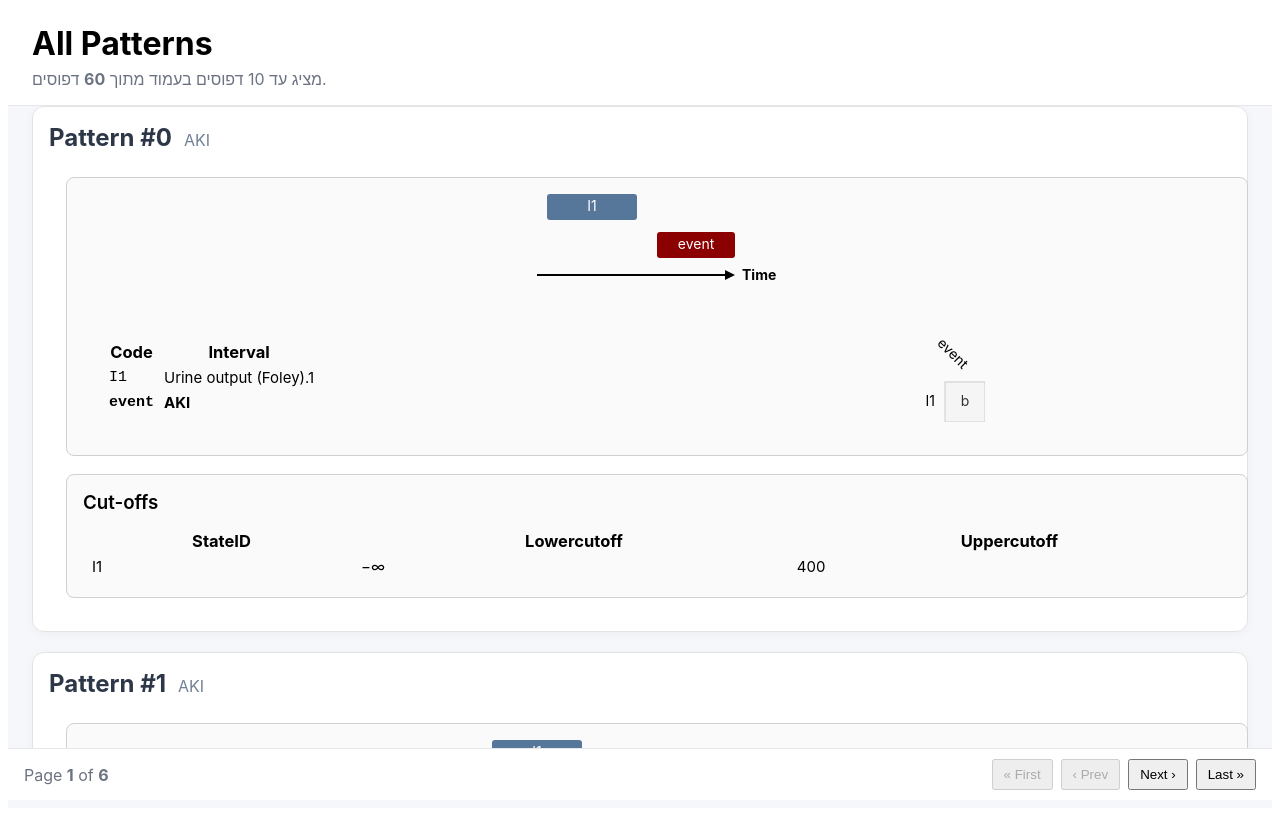
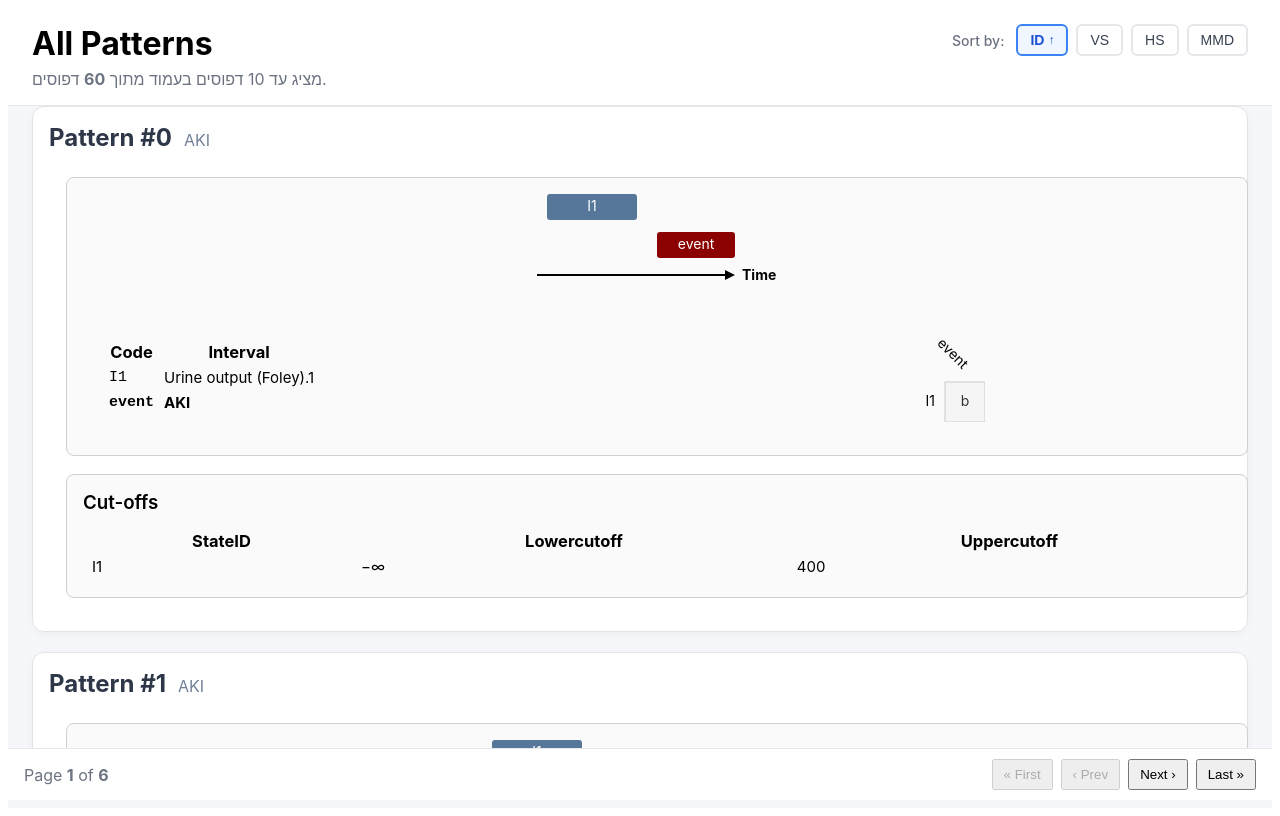
Before and after one commit to AyeletHashahar/PatternsViz, a React (Vite) app in the folder patterns/: page / in a window 1280 px wide. Built offline with nearby package versions, Linux system fonts and the light colour scheme.

Commit message:
Implement sorting for patterns by various criteria
Added sorting functionality for patterns based on selected criteria and direction.

```diff
--- a/patterns/src/App.jsx
+++ b/patterns/src/App.jsx
@@ -12,6 +12,8 @@ export default function App() {
   const [err, setErr] = useState(null);
 
   const [page, setPage] = useState(1);
+  const [sortBy, setSortBy] = useState("id"); // "id", "vs", "hs", "mmd"
+  const [sortDirection, setSortDirection] = useState("asc"); // "asc", "desc"
   const listRef = useRef(null);
 
   useEffect(() => {
@@ -38,10 +40,45 @@ export default function App() {
     return () => { abort = true; };
   }, []);
 
-  const totalPages = Math.max(1, Math.ceil(patterns.length / PAGE_SIZE));
+  // Sort patterns based on current sort settings
+  const sortedPatterns = React.useMemo(() => {
+    const sorted = [...patterns].sort((a, b) => {
+      let aVal, bVal;
+
+      switch (sortBy) {
+        case "vs":
+          aVal = a.verticalSupport ?? 0;
+          bVal = b.verticalSupport ?? 0;
+          break;
+        case "hs":
+          aVal = a.horizontalSupport ?? 0;
+          bVal = b.horizontalSupport ?? 0;
+          break;
+        case "mmd":
+          aVal = a.meanDuration ?? 0;
+          bVal = b.meanDuration ?? 0;
+          break;
+        case "id":
+        default:
+          aVal = a.pattern_id;
+          bVal = b.pattern_id;
+          break;
+      }
+
+      if (sortDirection === "desc") {
+        return bVal - aVal;
+      } else {
+        return aVal - bVal;
+      }
+    });
+
+    return sorted;
+  }, [patterns, sortBy, sortDirection]);
+
+  const totalPages = Math.max(1, Math.ceil(sortedPatterns.length / PAGE_SIZE));
   const start = (page - 1) * PAGE_SIZE;
   const end = start + PAGE_SIZE;
-  const pageItems = patterns.slice(start, end);
+  const pageItems = sortedPatterns.slice(start, end);
 
   const goToPage = (p) => {
     const clamped = Math.min(Math.max(1, p), totalPages);
@@ -51,6 +88,17 @@ export default function App() {
       if (listRef.current) listRef.current.scrollTo({ top: 0, behavior: "smooth" });
       window.scrollTo({ top: 0, behavior: "smooth" }); // גם חלון, ליתר ביטחון
     });
+  };
+
+  const handleSortChange = (newSortBy) => {
+    if (newSortBy === sortBy) {
+      // Toggle direction if same sort field
+      setSortDirection(sortDirection === "asc" ? "desc" : "asc");
+    } else {
+      setSortBy(newSortBy);
+      setSortDirection("asc");
+    }
+    setPage(1); // Reset to first page when sorting changes
   };
 
   return (
@@ -65,10 +113,55 @@ export default function App() {
     >
       {/* Header */}
       <header style={{padding: "16px 24px", flexShrink: 0, background: "#fff", borderBottom: "1px solid #e5e7eb"}}>
-        <h1 style={{margin: 0}}>All Patterns</h1>
-        <p style={{margin: "6px 0 0 0", color: "#6b7280"}}>
-          מציג עד {PAGE_SIZE} דפוסים בעמוד מתוך <b>{patterns.length}</b> דפוסים.
-        </p>
+        <div style={{display: "flex", justifyContent: "space-between", alignItems: "flex-start", gap: 16}}>
+          <div>
+            <h1 style={{margin: 0}}>All Patterns</h1>
+            <p style={{margin: "6px 0 0 0", color: "#6b7280"}}>
+              מציג עד {PAGE_SIZE} דפוסים בעמוד מתוך <b>{patterns.length}</b> דפוסים.
+            </p>
+          </div>
+
+          {/* Sort Controls */}
+          <div style={{display: "flex", alignItems: "center", gap: 12, flexWrap: "wrap"}}>
+            <label style={{color: "#6b7280", fontSize: "14px", fontWeight: "500"}}>
+              Sort by:
+            </label>
+            <div style={{display: "flex", gap: 8}}>
+              {[
+                {key: "id", label: "ID"},
+                {key: "vs", label: "VS"},
+                {key: "hs", label: "HS"},
+                {key: "mmd", label: "MMD"}
+              ].map(({key, label}) => (
+                <button
+                  key={key}
+                  onClick={() => handleSortChange(key)}
+                  style={{
+                    padding: "6px 12px",
+                    border: `2px solid ${sortBy === key ? "#3b82f6" : "#e5e7eb"}`,
+                    borderRadius: "6px",
+                    backgroundColor: sortBy === key ? "#eff6ff" : "#fff",
+                    color: sortBy === key ? "#1d4ed8" : "#374151",
+                    fontSize: "14px",
+                    fontWeight: sortBy === key ? "600" : "500",
+                    cursor: "pointer",
+                    transition: "all 0.2s",
+                    display: "flex",
+                    alignItems: "center",
+                    gap: 4
+                  }}
+                >
+                  {label}
+                  {sortBy === key && (
+                    <span style={{fontSize: "12px"}}>
+                      {sortDirection === "asc" ? "↑" : "↓"}
+                    </span>
+                  )}
+                </button>
+              ))}
+            </div>
+          </div>
+        </div>
       </header>
 
 
```
